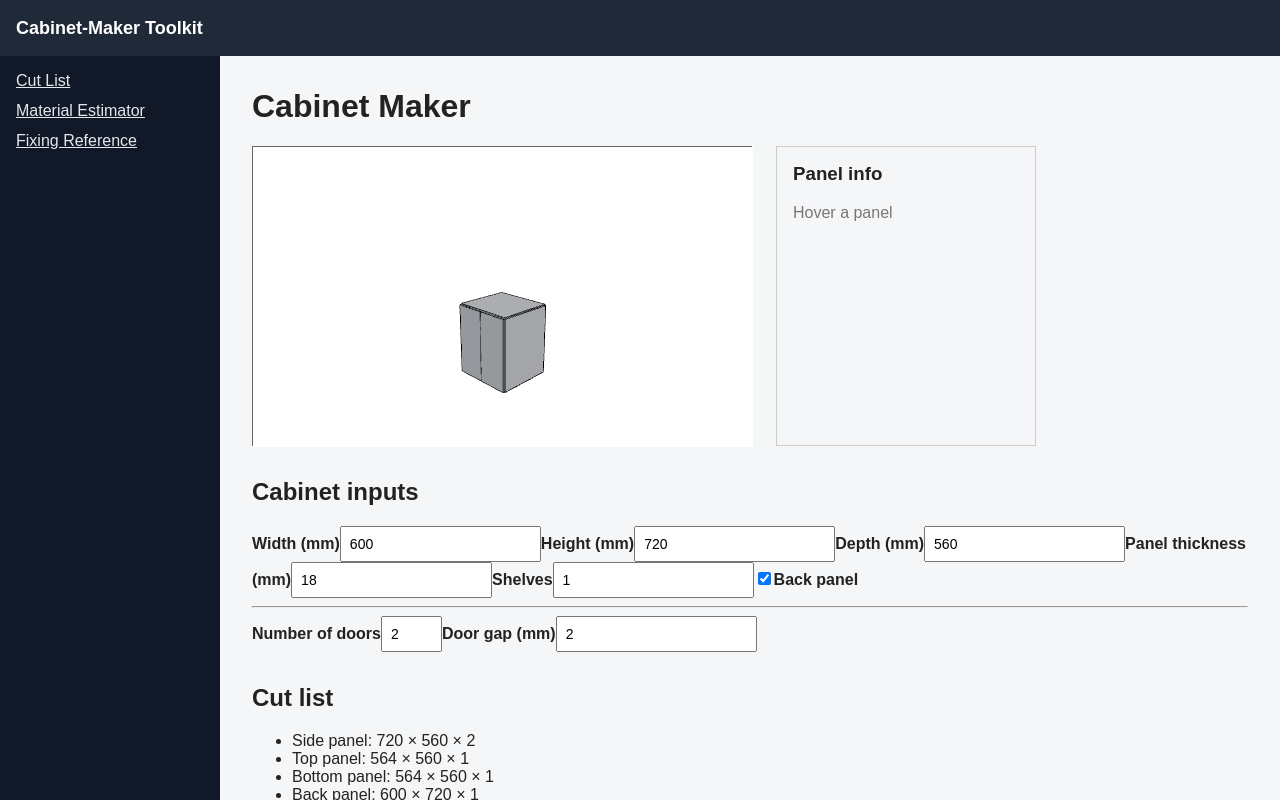
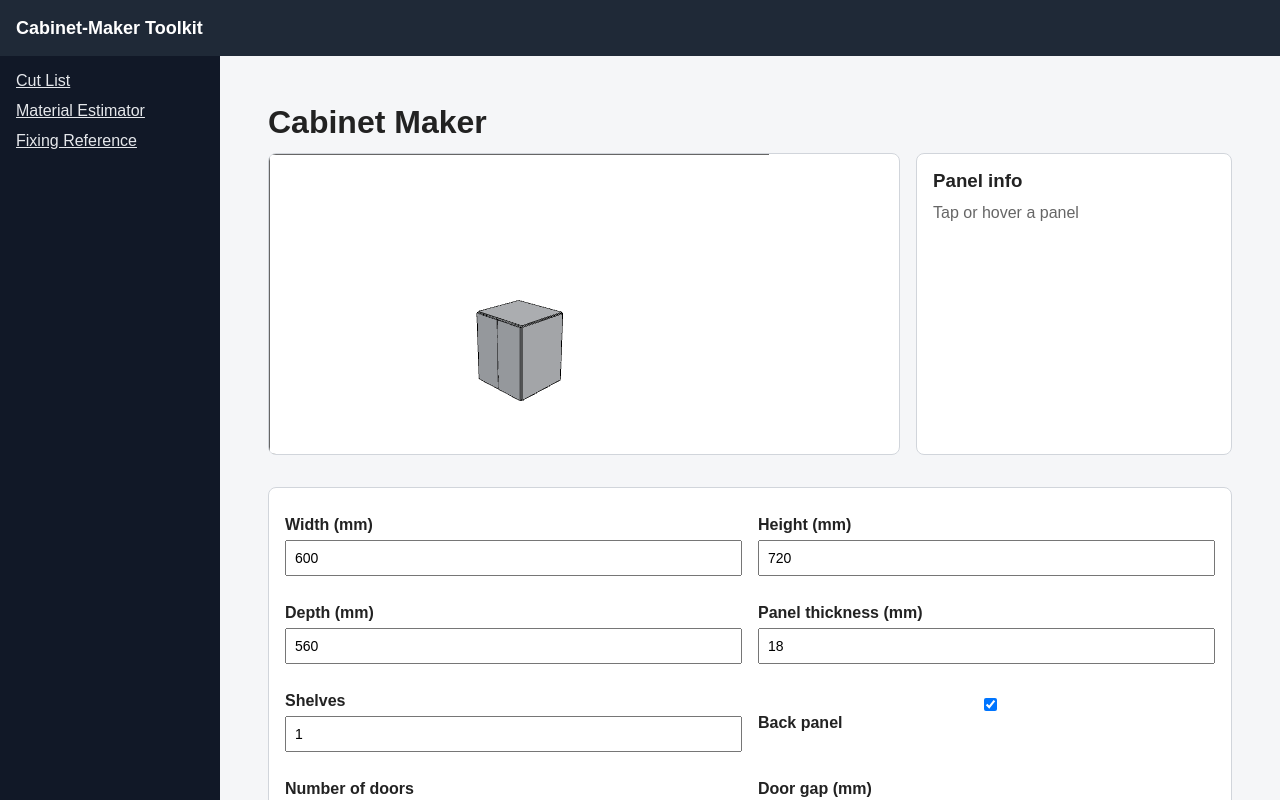
Before and after one commit to heidi-dang/cabinet-maker, a React (Vite) app: page /#/ in a window 1280 px wide. Built offline with nearby package versions, Linux system fonts and the light colour scheme.

Commit message:
add more funcs

```diff
--- a/src/features/cutlist/CutListPage.tsx
+++ b/src/features/cutlist/CutListPage.tsx
@@ -1,6 +1,7 @@
 import React, { useState } from "react";
 import { generateCutList } from "./cutListLogic";
 import Cabinet3D from "../../components/Cabinet3D";
+import "../../styles/cabinet.css";
 
 type HoverInfo = { name: string; size: string } | null;
 
@@ -33,11 +34,12 @@ export default function CutListPage() {
     });
 
     return (
-        <div style={{ maxWidth: 1000, margin: "0 auto" }}>
+        <div className="page">
             <h1>Cabinet Maker</h1>
 
-            {/* 3D + Info */}
-            <section style={{ display: "flex", gap: 24 }}>
+            {/* 3D VIEW */}
+            <section className="viewer-section">
+                <div className="viewer">
                     <Cabinet3D
                         width={safe.width}
                         height={safe.height}
@@ -48,8 +50,9 @@ export default function CutListPage() {
                         doorGap={input.doorGap}
                         onHover={setHoverInfo}
                     />
+                </div>
 
-                <div style={{ width: 260, border: "1px solid #ccc", padding: 16 }}>
+                <div className="panel-info">
                     <h3>Panel info</h3>
                     {hoverInfo ? (
                         <>
@@ -57,34 +60,37 @@ export default function CutListPage() {
                             <div>{hoverInfo.size}</div>
                         </>
                     ) : (
-                        <span style={{ color: "#777" }}>Hover a panel</span>
+                        <span style={{ color: "#666" }}>Tap or hover a panel</span>
                     )}
                 </div>
             </section>
 
-            {/* Inputs */}
-            <section style={{ marginTop: 24 }}>
-                <h2>Cabinet inputs</h2>
-
-                <label>Width (mm)</label>
+            {/* INPUTS */}
+            <section className="inputs">
+                <label>Width (mm)
                     <input type="number" value={input.width}
                            onChange={e => setInput({ ...input, width: +e.target.value || 1 })} />
+                </label>
 
-                <label>Height (mm)</label>
+                <label>Height (mm)
                     <input type="number" value={input.height}
                            onChange={e => setInput({ ...input, height: +e.target.value || 1 })} />
+                </label>
 
-                <label>Depth (mm)</label>
+                <label>Depth (mm)
                     <input type="number" value={input.depth}
                            onChange={e => setInput({ ...input, depth: +e.target.value || 1 })} />
+                </label>
 
-                <label>Panel thickness (mm)</label>
+                <label>Panel thickness (mm)
                     <input type="number" value={input.thickness}
                            onChange={e => setInput({ ...input, thickness: +e.target.value || 18 })} />
+                </label>
 
-                <label>Shelves</label>
+                <label>Shelves
                     <input type="number" min={0} value={input.shelves}
                            onChange={e => setInput({ ...input, shelves: +e.target.value || 0 })} />
+                </label>
 
                 <label>
                     <input type="checkbox" checked={input.back}
@@ -92,19 +98,19 @@ export default function CutListPage() {
                     Back panel
                 </label>
 
-                <hr />
-
-                <label>Number of doors</label>
+                <label>Number of doors
                     <input type="number" min={0} max={6} value={input.doors}
                            onChange={e => setInput({ ...input, doors: +e.target.value || 0 })} />
+                </label>
 
-                <label>Door gap (mm)</label>
+                <label>Door gap (mm)
                     <input type="number" min={1} value={input.doorGap}
                            onChange={e => setInput({ ...input, doorGap: +e.target.value || 2 })} />
+                </label>
             </section>
 
-            {/* Cut list */}
-            <section style={{ marginTop: 24 }}>
+            {/* CUT LIST */}
+            <section className="cutlist">
                 <h2>Cut list</h2>
                 <ul>
                     {cutList.map(i => (
--- /dev/null
+++ b/src/styles/cabinet.css
@@ -0,0 +1,97 @@
+/* ---------- GLOBAL ---------- */
+* {
+    box-sizing: border-box;
+}
+
+body {
+    margin: 0;
+    font-family: system-ui, -apple-system, BlinkMacSystemFont, "Segoe UI", sans-serif;
+    background: #f8fafc;
+    color: #111;
+}
+
+h1, h2, h3 {
+    margin: 0 0 12px;
+}
+
+label {
+    font-weight: 600;
+    margin-top: 12px;
+    display: block;
+}
+
+input, select {
+    width: 100%;
+    padding: 10px;
+    margin-top: 6px;
+    font-size: 16px;
+}
+
+/* ---------- LAYOUT ---------- */
+.page {
+    max-width: 1100px;
+    margin: auto;
+    padding: 16px;
+}
+
+.viewer-section {
+    display: grid;
+    grid-template-columns: 1fr;
+    gap: 16px;
+}
+
+.viewer {
+    width: 100%;
+    background: #fff;
+    border: 1px solid #d1d5db;
+    border-radius: 8px;
+    overflow: hidden;
+}
+
+.panel-info {
+    background: #fff;
+    border: 1px solid #d1d5db;
+    border-radius: 8px;
+    padding: 16px;
+    font-size: 16px;
+}
+
+/* ---------- INPUTS ---------- */
+.inputs {
+    background: #fff;
+    border: 1px solid #d1d5db;
+    border-radius: 8px;
+    padding: 16px;
+    margin-top: 24px;
+}
+
+/* ---------- CUT LIST ---------- */
+.cutlist {
+    background: #fff;
+    border: 1px solid #d1d5db;
+    border-radius: 8px;
+    padding: 16px;
+    margin-top: 24px;
+}
+
+.cutlist li {
+    padding: 6px 0;
+    font-size: 15px;
+}
+
+/* ---------- DESKTOP UPGRADE ---------- */
+@media (min-width: 900px) {
+    .viewer-section {
+        grid-template-columns: 2fr 1fr;
+    }
+
+    .inputs {
+        display: grid;
+        grid-template-columns: repeat(2, 1fr);
+        gap: 16px;
+    }
+
+    .inputs label {
+        grid-column: span 1;
+    }
+}
```
Lines whose indentation alone changed are shown as unchanged.
